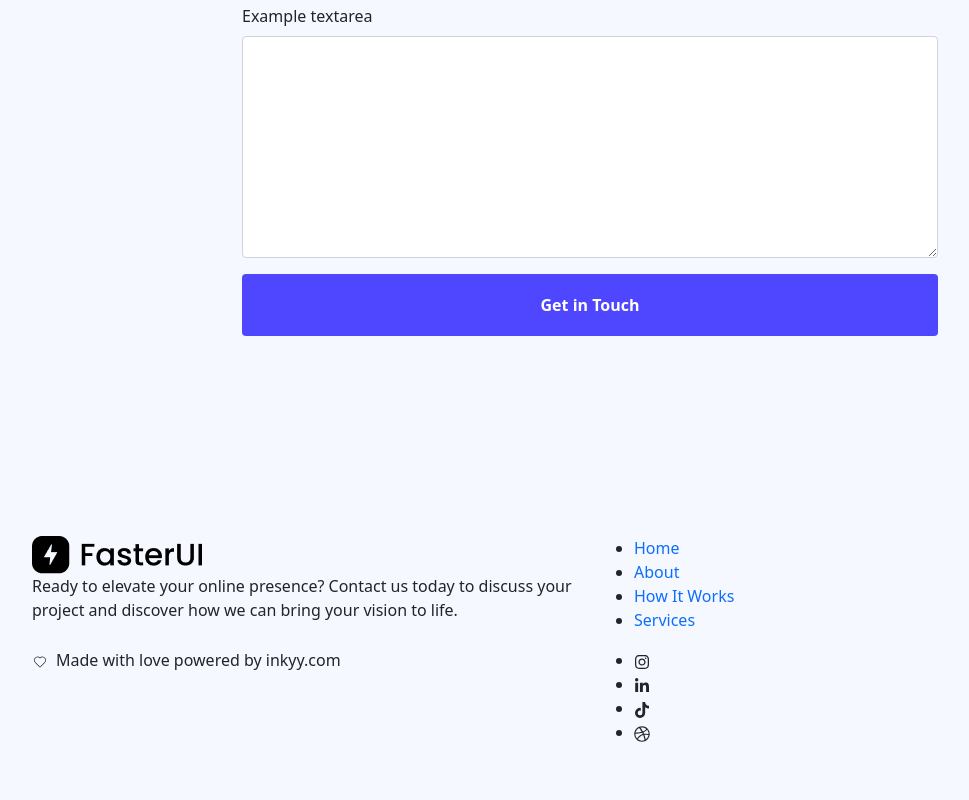
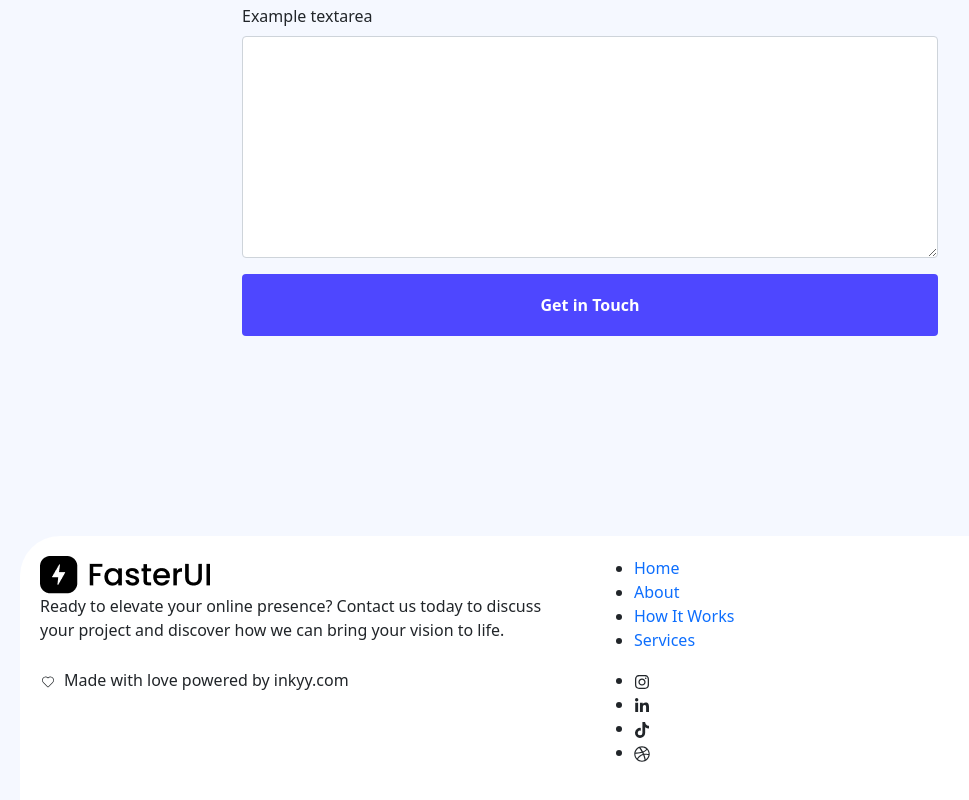
Before and after one commit to rabby-shek/faster-ui-ollyo-assignment, a React (Create React App) app: page / in a window 1280 px wide. Shown: the part 1878-2678 px from the top of the page, without its empty margins (50-1019 px from the left). Before the commit the page ends 2638 px from the top, so only its background shows below. Built offline with nearby package versions, Linux system fonts and the light colour scheme.

Commit message:
footer section updated

```diff
--- a/src/index.css
+++ b/src/index.css
@@ -81,3 +81,11 @@ a {
 .contact-form-text-area{
   height: 222px;
 }
+/* footer section styles */
+.footer{
+  background-color: #fff;
+  height: 398px;
+  border-radius: 40px;
+  padding: 20px;
+  margin-bottom: 100px;
+}
```
